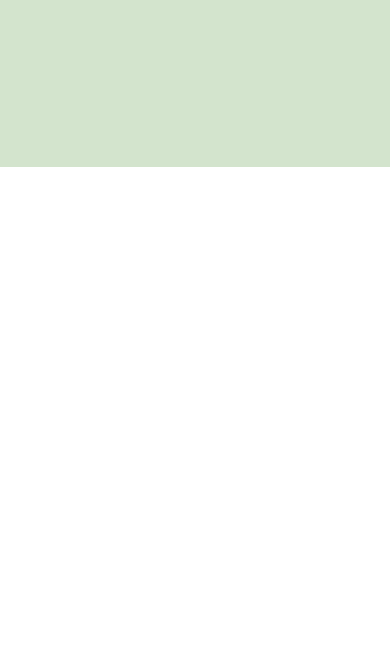
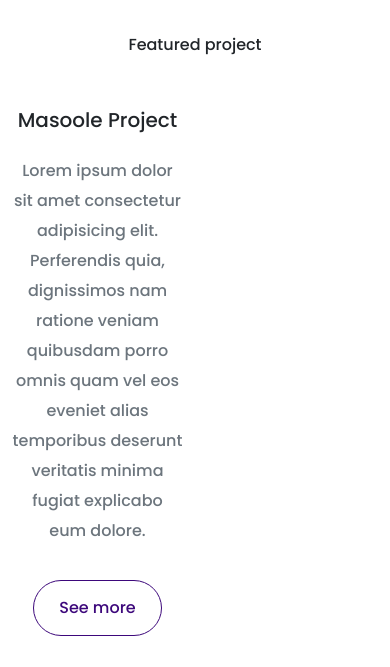
Before and after one commit to Azam2012/portfolio-project, a plain HTML site: page index.html in a window 390 px wide. Shown: the part 460-1127 px from the top of the page. Before the commit the page ends 844 px from the top, so only its background shows below. Drawn offline with nearby package versions, Linux system fonts and the light colour scheme.

Commit message:
Added homepage content

```diff
--- a/index.html
+++ b/index.html
@@ -37,5 +37,59 @@
         <a href="#" class="btn btn-branding">Contact me</a>
       </div>
     </div>
+    <p class="text-center m-5">Featured project</p>
+    <div class="container">
+      <div class="row mb-5">
+        <div class="col-6 d-none d-lg-block">
+          <img src="images/masoole.jpg" class="img-fluid" alt="" />
+        </div>
+        <div class="col-6">
+          <div class="project-description">
+            <h2 class="mb-4">Masoole Project</h2>
+            <p class="mb-4 text-muted">
+              Lorem ipsum dolor sit amet consectetur adipisicing elit.
+              Perferendis quia, dignissimos nam ratione veniam quibusdam porro
+              omnis quam vel eos eveniet alias temporibus deserunt veritatis
+              minima fugiat explicabo eum dolore.
+            </p>
+            <a href="#" class="btn btn-branding-outline">See more</a>
+          </div>
+        </div>
+      </div>
+      <div class="row mb-5">
+        <div class="col-6">
+          <div class="project-description">
+            <h2 class="mb-4">Weather App</h2>
+            <p class="mb-4 text-muted">
+              Lorem ipsum dolor sit amet consectetur adipisicing elit.
+              Perferendis quia, dignissimos nam ratione veniam quibusdam porro
+              omnis quam vel eos eveniet alias temporibus deserunt veritatis
+              minima fugiat explicabo eum dolore.
+            </p>
+            <a href="#" class="btn btn-branding-outline">See more</a>
+          </div>
+        </div>
+        <div class="col-6 d-none d-lg-block">
+          <img src="images/weather-app.png" class="img-fluid" alt="" />
+        </div>
+      </div>
+      <div class="row">
+        <div class="col-6 d-none d-lg-block">
+          <img src="images/dictionary.png" class="img-fluid" alt="" />
+        </div>
+        <div class="col-6">
+          <div class="project-description">
+            <h2 class="mb-4">Dictionary App</h2>
+            <p class="mb-4 text-muted">
+              Lorem ipsum dolor sit amet consectetur adipisicing elit.
+              Perferendis quia, dignissimos nam ratione veniam quibusdam porro
+              omnis quam vel eos eveniet alias temporibus deserunt veritatis
+              minima fugiat explicabo eum dolore.
+            </p>
+            <a href="#" class="btn btn-branding-outline">See more</a>
+          </div>
+        </div>
+      </div>
+    </div>
   </body>
 </html>
--- a/styles/portfolio.css
+++ b/styles/portfolio.css
@@ -15,8 +15,14 @@ h1 {
   font-size: 86px;
 }
 
+h2 {
+  font-size: 40px;
+}
+
 p {
   font-weight: normal;
+  font-size: 16px;
+  line-height: 30px;
 }
 
 .hero {
@@ -32,6 +38,7 @@ p {
 .hero h2 {
   font-weight: normal;
   font-size: 24px;
+  line-height: 1.5;
 }
 
 .btn-branding {
@@ -43,3 +50,35 @@ p {
   padding: 12px 25px;
   margin: 10px 10px;
 }
+
+.btn-branding-outline {
+  color: var(--branding-color);
+  border: 1px solid var(--branding-color);
+  line-height: 30px;
+  padding: 12px 25px;
+  margin: 10px 10px;
+  border-radius: 30px;
+}
+
+.project-description {
+  padding: 120px 60px;
+}
+
+@media (max-width: 900px) {
+  h1 {
+    font-size: 44px;
+    line-height: 2;
+  }
+
+  h2 {
+    font-size: 20px;
+  }
+
+  .hero {
+    padding: 80px 20px;
+  }
+  .project-description {
+    padding: 0;
+    text-align: center;
+  }
+}
```
Also changed, not shown: images/dictionary.png (added), images/masoole.jpg (added), images/weather-app.png (added).
